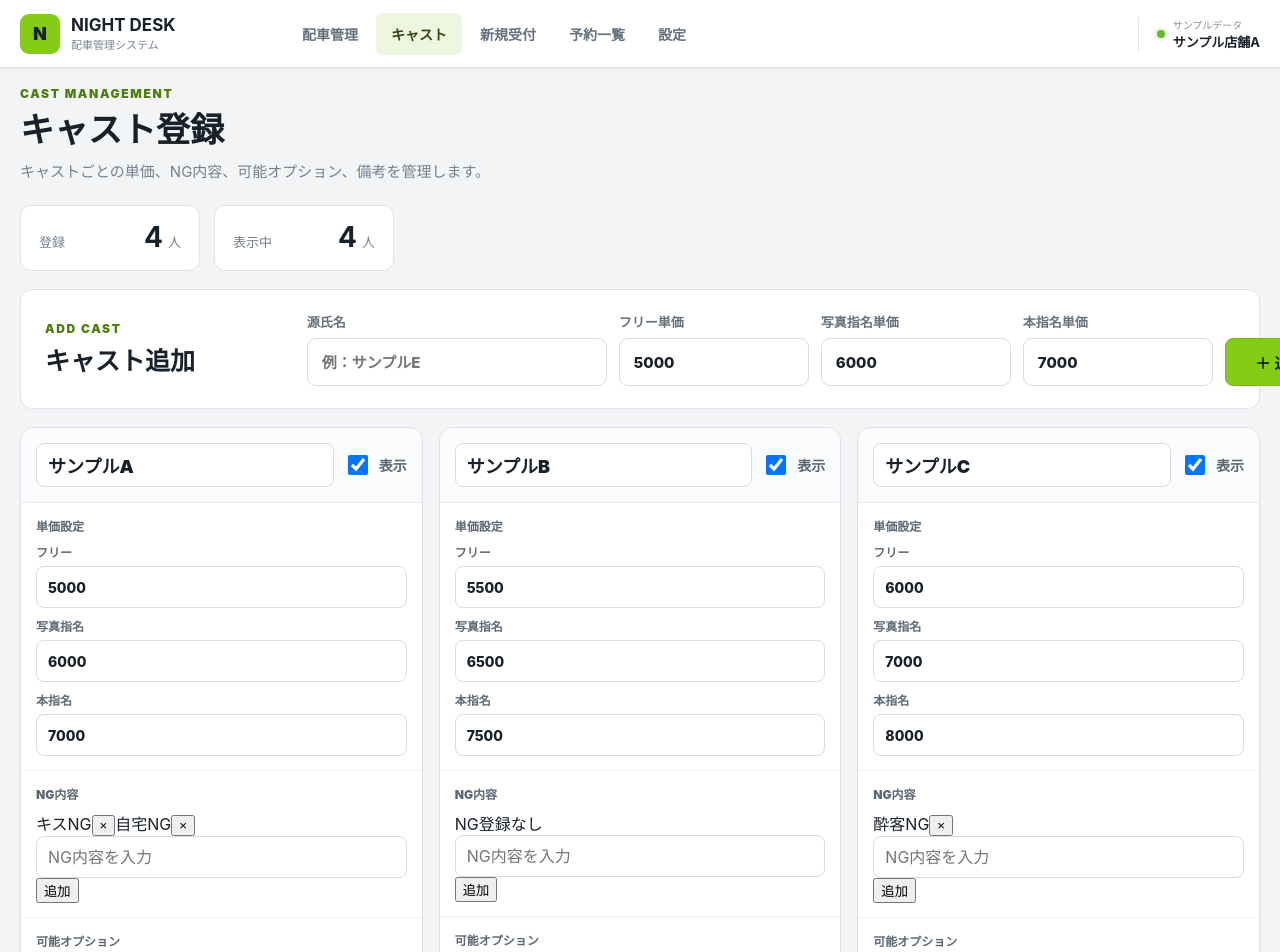
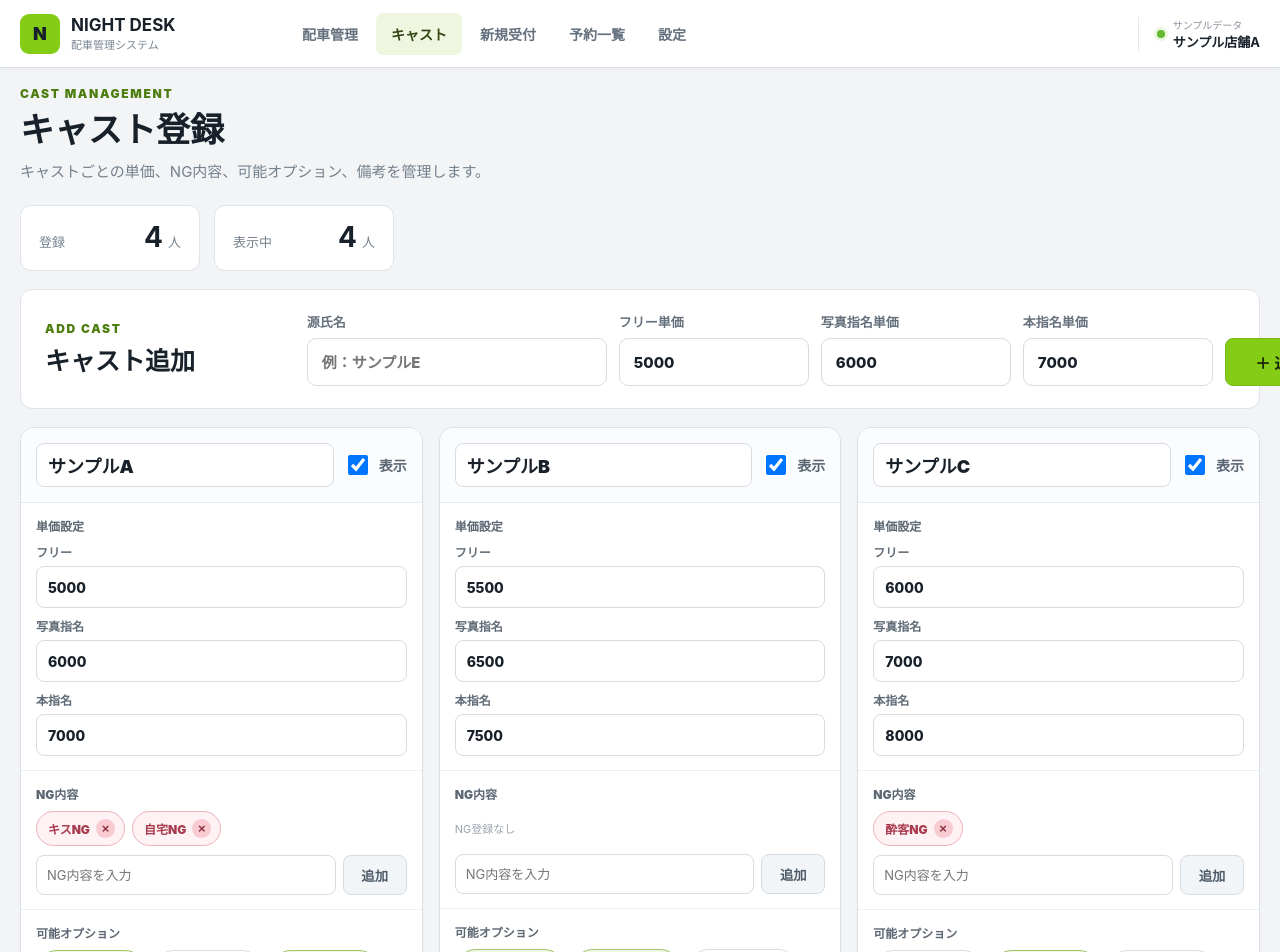
Before and after one commit to admozisan-design/night-desk, a Next.js app: page /casts in a window 1280 px wide. Shown: the top 952 px of the page. Built offline with nearby package versions, Linux system fonts and the light colour scheme.

Commit message:
Style cast NG tags and add control

```diff
--- a/app/globals.css
+++ b/app/globals.css
@@ -1016,3 +1016,97 @@ button:disabled{opacity:.45;cursor:not-allowed}
     align-self:flex-start;
   }
 }
+
+
+/* ===== Cast NG tag editor ===== */
+.castNgTags{
+  display:flex;
+  flex-wrap:wrap;
+  gap:7px;
+  min-height:34px;
+  margin-bottom:9px;
+}
+
+.castNgTag{
+  display:inline-flex;
+  align-items:center;
+  gap:6px;
+  padding:7px 9px 7px 11px;
+  border:1px solid #efb2bb;
+  border-radius:999px;
+  background:#fff2f4;
+  color:#a93b4e;
+  font-size:12px;
+  font-weight:900;
+}
+
+.castNgTag button{
+  width:19px;
+  height:19px;
+  display:grid;
+  place-items:center;
+  border:0;
+  border-radius:50%;
+  background:#f7cbd1;
+  color:#8f2e40;
+  padding:0;
+  font-size:13px;
+  font-weight:900;
+  line-height:1;
+  cursor:pointer;
+}
+
+.castNgTag button:hover{
+  background:#efb4be;
+}
+
+.castNgEmpty{
+  align-self:center;
+  color:#9aa3ad;
+  font-size:11px;
+}
+
+.castNgAddRow{
+  display:grid;
+  grid-template-columns:1fr auto;
+  gap:7px;
+}
+
+.castNgAddRow input{
+  min-height:40px;
+  padding:9px 10px;
+  font-size:13px;
+}
+
+.castNgAddRow button{
+  min-width:64px;
+  border:1px solid #d5dce2;
+  border-radius:8px;
+  background:#f2f5f7;
+  color:#4f5c68;
+  font-weight:900;
+  cursor:pointer;
+}
+
+.castNgAddRow button:hover{
+  border-color:#a9c879;
+  background:#f3f8ea;
+  color:#4d7218;
+}
+
+@media (min-width:1600px){
+  .castNgTag{
+    padding:8px 10px 8px 12px;
+    font-size:13px;
+  }
+
+  .castNgAddRow input{
+    min-height:44px;
+    font-size:14px;
+  }
+
+  .castNgAddRow button{
+    min-width:70px;
+    font-size:13px;
+  }
+}
```
